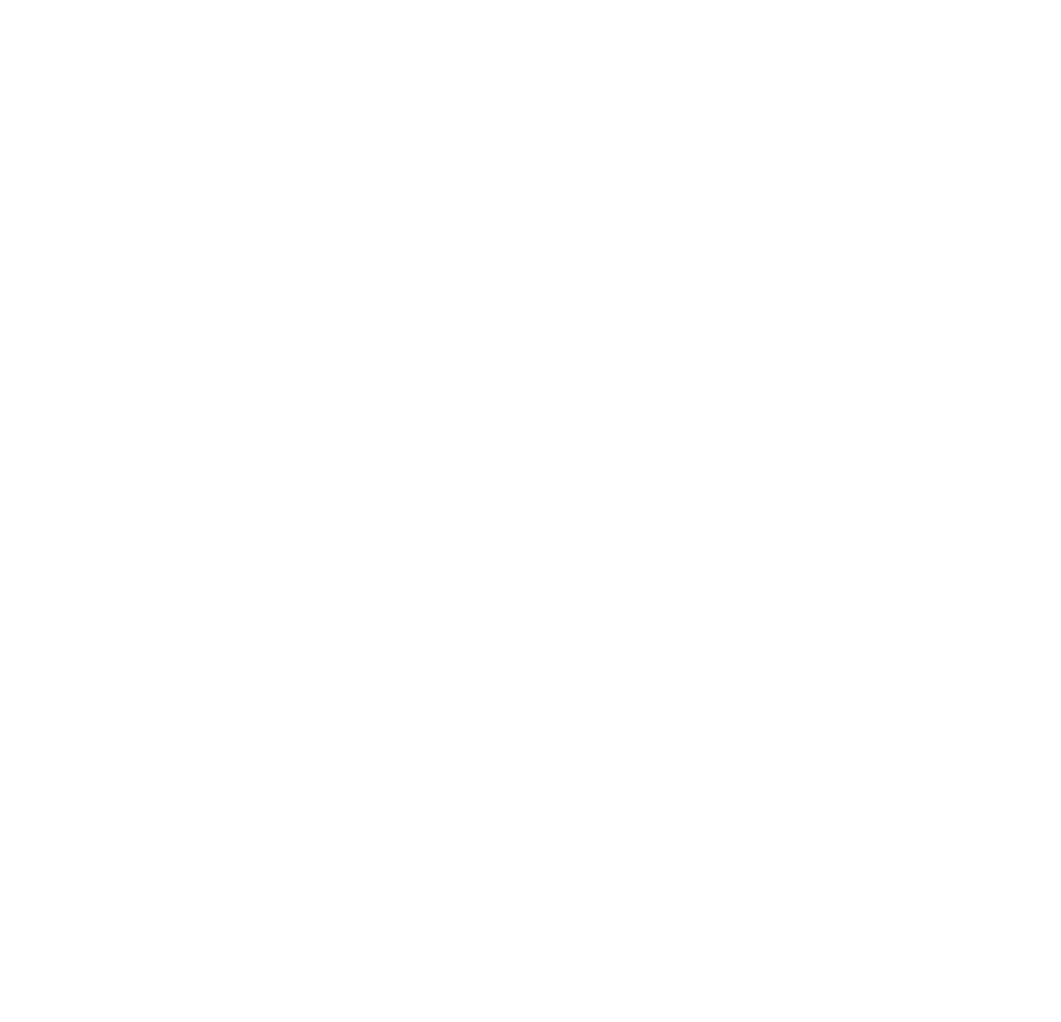
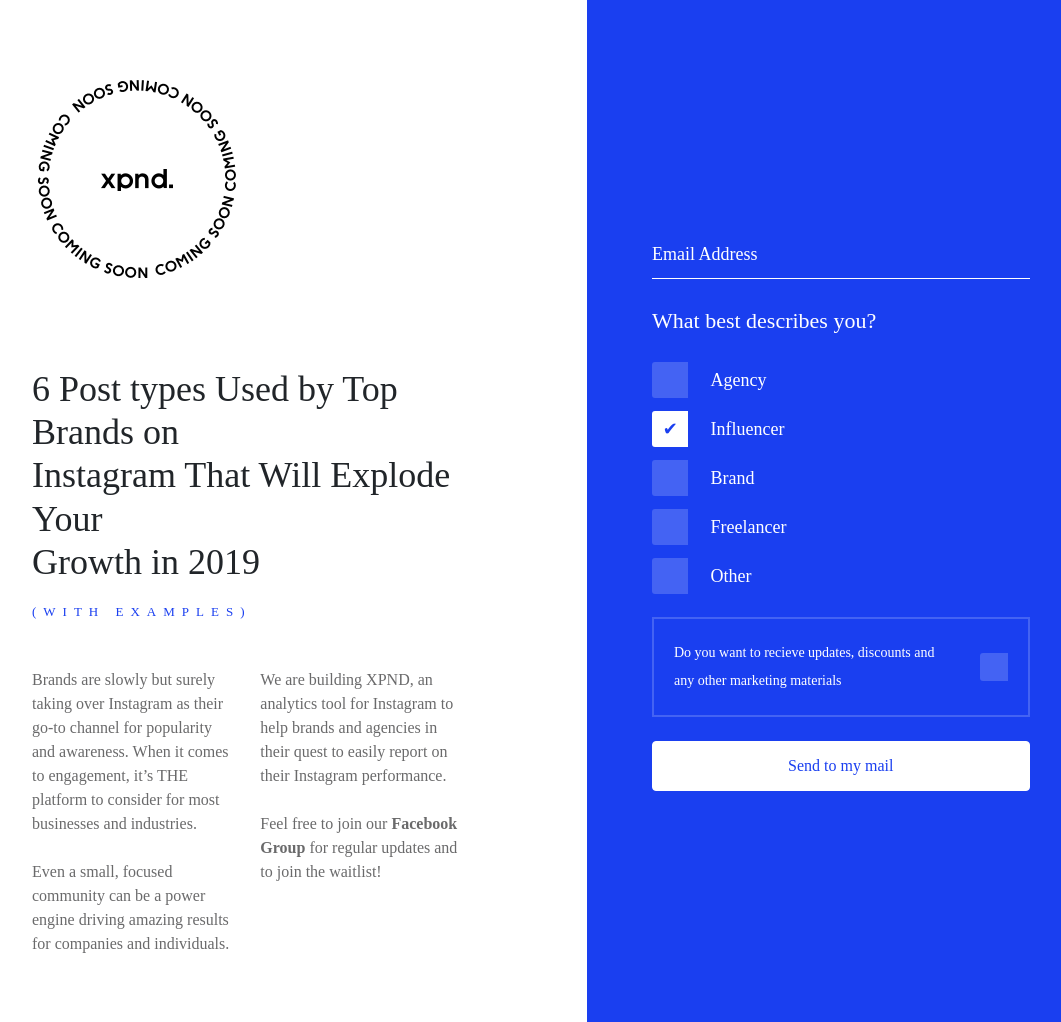
Before and after one commit to DJilanov/xpnd-landing, a plain HTML site: page ebook/index.html in a window 1280 px wide. Shown: the whole page, without its empty margins (160-1221 px from the left). Before the commit the page ends 800 px from the top, so only its background shows below. Drawn offline with nearby package versions, Linux system fonts and the light colour scheme; a web font is replaced by a local one.

Commit message:
Move the structure to ebook

```diff
--- a/index.html
+++ b/comingsoon/index.html
@@ -9,8 +9,8 @@
 	<title>XPND Landing</title>
 	<link rel="stylesheet" href="https://maxcdn.bootstrapcdn.com/bootstrap/4.0.0/css/bootstrap.min.css" integrity="sha384-Gn5384xqQ1aoWXA+058RXPxPg6fy4IWvTNh0E263XmFcJlSAwiGgFAW/dAiS6JXm"
 	 crossorigin="anonymous">
-	<link href="./styles/style.css" media="screen" rel="stylesheet" type="text/css">
-	<link rel="shortcut icon" href="./images/logo-coming-soon.png" />
+	<link href="../styles/style.css" media="screen" rel="stylesheet" type="text/css">
+	<link rel="shortcut icon" href="../images/logo-coming-soon.png" />
 </head>
 
 <body class="index" data-twttr-rendered="true">
@@ -18,7 +18,7 @@
 		<div class="row main-row">
 			<div class="col-md-7 col-xs-12 left-side">
 				<div class="row logo-image">
-					<img src="./images/logo-coming-soon.png" alt="logo" />
+					<img src="../images/logo-coming-soon.png" alt="logo" />
 				</div>
 				<div class="spacer"></div>
 				<h1>6 Post types Used by Top Brands on<br />Instagram That Will Explode Your<br />Growth in 2019</h1>
@@ -92,7 +92,7 @@
 			</div>
 		</div>
 	</div>
-	<script src="./scripts/script.js"></script>
+	<script src="../scripts/script.js"></script>
 </body>
 
 </html>
--- a/ebook/index.html
+++ b/ebook/index.html
@@ -0,0 +1,98 @@
+<!DOCTYPE html>
+<html>
+
+<head>
+	<meta http-equiv="Content-Type" content="text/html; charset=UTF-8">
+	<meta content="width=device-width, initial-scale=1" name="viewport">
+	<meta charset="utf-8">
+	<meta content="XPND Landing" name="description">
+	<title>XPND Landing</title>
+	<link rel="stylesheet" href="https://maxcdn.bootstrapcdn.com/bootstrap/4.0.0/css/bootstrap.min.css" integrity="sha384-Gn5384xqQ1aoWXA+058RXPxPg6fy4IWvTNh0E263XmFcJlSAwiGgFAW/dAiS6JXm"
+	 crossorigin="anonymous">
+	<link href="../styles/style.css" media="screen" rel="stylesheet" type="text/css">
+	<link rel="shortcut icon" href="../images/logo-coming-soon.png" />
+</head>
+
+<body class="index" data-twttr-rendered="true">
+	<div class="main-container">
+		<div class="row main-row">
+			<div class="col-md-7 col-xs-12 left-side">
+				<div class="row logo-image">
+					<img src="../images/logo-coming-soon.png" alt="logo" />
+				</div>
+				<div class="spacer"></div>
+				<h1>6 Post types Used by Top Brands on<br />Instagram That Will Explode Your<br />Growth in 2019</h1>
+				<h4>(With Examples)</h4>
+				<div class="row">
+					<div class="left-text col-md-6 col-xs-12">
+						<p class="info">
+							Brands are slowly but surely taking over Instagram as their go-to channel for popularity and awareness. When it comes to engagement, it’s THE platform to consider for most businesses and industries.
+							<br /><br />
+							Even a small, focused community can be a power engine driving amazing results for companies and individuals.
+						</p>
+					</div>
+					<div class="left-text col-md-6 col-xs-12">
+						<p class="info">
+							We are building XPND, an analytics tool for Instagram to help brands and agencies in their quest to easily report on their Instagram performance.
+							<br /><br />
+							Feel free to join our <strong>Facebook Group</strong> for regular updates and to join the waitlist!
+						</p>
+					</div>
+				</div>
+			</div>
+			<div class="col-md-5 col-xs-12 right-side">
+				<form>
+					<div class="form-group">
+						<div class="group">
+							<input type="text" required>
+							<span class="highlight"></span>
+							<span class="bar"></span>
+							<label>Email Address</label>
+						</div>
+					</div>
+					<label class="form-check-label" for="defaultCheck1">What best describes you?</label>
+					<div class="funkyradio">
+						<div class="funkyradio-primary">
+							<input type="radio" name="radio" id="Agency" />
+							<label for="Agency">Agency</label>
+						</div>
+						<div class="funkyradio-primary">
+							<input type="radio" name="radio" id="Influencer" checked />
+							<label for="Influencer">Influencer</label>
+						</div>
+						<div class="funkyradio-primary">
+							<input type="radio" name="radio" id="Brand" />
+							<label for="Brand">Brand</label>
+						</div>
+						<div class="funkyradio-primary">
+							<input type="radio" name="radio" id="Freelancer" />
+							<label for="Freelancer">Freelancer</label>
+						</div>
+						<div class="funkyradio-primary">
+							<input type="radio" name="radio" id="Other" />
+							<label for="Other">Other</label>
+						</div>
+					</div>
+					<div class="form-group">
+						<div class="funkyradio inverted">
+							<div class="funkyradio-primary">
+								<input type="checkbox" name="checkbox" id="agree" />
+								<label for="agree">
+									<div>
+										Do you want to recieve updates, discounts and any other marketing materials
+									</div>
+								</label>
+							</div>
+						</div>
+					</div>
+					<div>
+						<button class="btn btn-primary">Send to my mail</button>
+					</div>
+				</form>
+			</div>
+		</div>
+	</div>
+	<script src="../scripts/script.js"></script>
+</body>
+
+</html>
```
Also changed, not shown: images/dashboard-bordered.png (added), images/logo-coming-soon-inverted.png (added).
